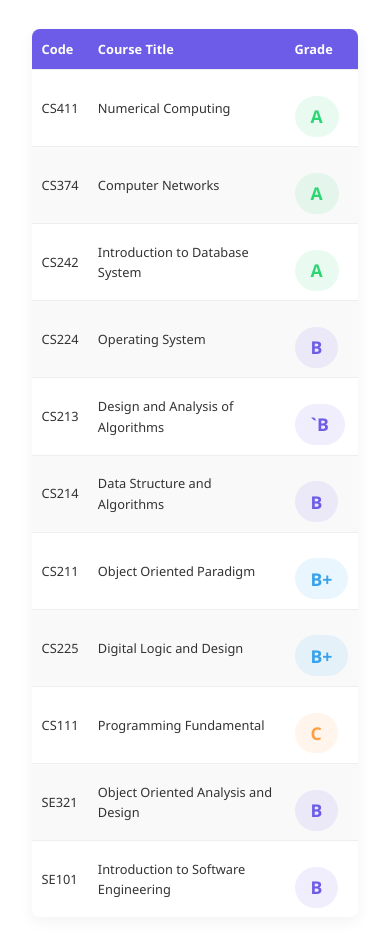
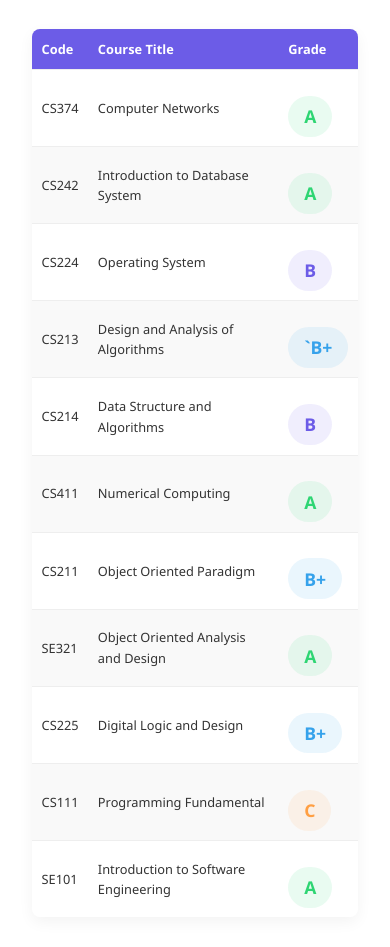
Before and after one commit to AhmadBajwa2/AhmadBajwa2.github.io, a plain HTML site: page index.html in a window 390 px wide. Shown: the part 1029-1976 px from the top of the page. Drawn offline with Linux system fonts and the light colour scheme.

Commit message:
responsive issue resolved

```diff
--- a/index.html
+++ b/index.html
@@ -53,11 +53,6 @@
             </thead>
             <tbody>
                 <tr>
-                    <td>CS411</td>
-                    <td>Numerical Computing</td>
-                    <td><div class="grade a">A</div></td>
-                </tr>
-                <tr>
                     <td>CS374</td>
                     <td>Computer Networks</td>
                     <td><div class="grade a">A</div></td>
@@ -75,7 +70,7 @@
                 <tr>
                     <td>CS213</td>
                     <td>Design and Analysis of Algorithms</td>
-                    <td><div class="grade b">`B</div></td>
+                    <td><div class="grade b-plus">`B+</div></td>
                 </tr>
                 <tr>
                     <td>CS214</td>
@@ -83,9 +78,19 @@
                     <td><div class="grade b">B</div></td>
                 </tr>
                 <tr>
+                    <td>CS411</td>
+                    <td>Numerical Computing</td>
+                    <td><div class="grade a">A</div></td>
+                </tr>
+                <tr>
                     <td>CS211</td>
                     <td>Object Oriented Paradigm</td>
                     <td><div class="grade b-plus">B+</div></td>
+                </tr>
+                <tr>
+                    <td>SE321</td>
+                    <td>Object Oriented Analysis and Design</td>
+                    <td><div class="grade a">A</div></td>
                 </tr>
                 <tr>
                     <td>CS225</td>
@@ -98,14 +103,9 @@
                     <td><div class="grade c">C</div></td>
                 </tr>
                 <tr>
-                    <td>SE321</td>
-                    <td>Object Oriented Analysis and Design</td>
-                    <td><div class="grade b">B</div></td>
-                </tr>
-                <tr>
                     <td>SE101</td>
                     <td>Introduction to Software Engineering</td>
-                    <td><div class="grade b">B</div></td>
+                    <td><div class="grade a">A</div></td>
                 </tr>
             </tbody>
         </table>
--- a/style.css
+++ b/style.css
@@ -267,6 +267,7 @@ footer {
         width: 280px;
         height: 280px;
         margin-bottom: 2rem;
+        margin-top: 120px;
     }
 
     .profile-img-container {
```
